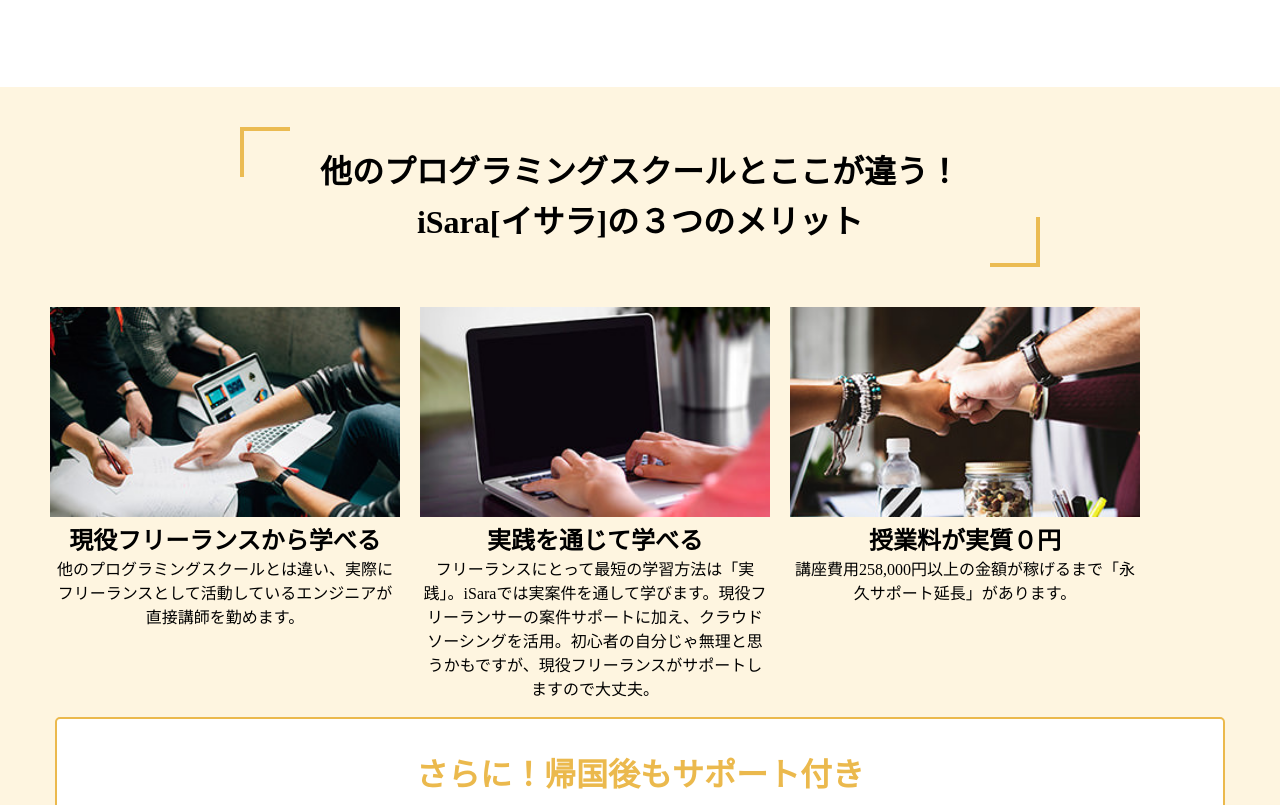
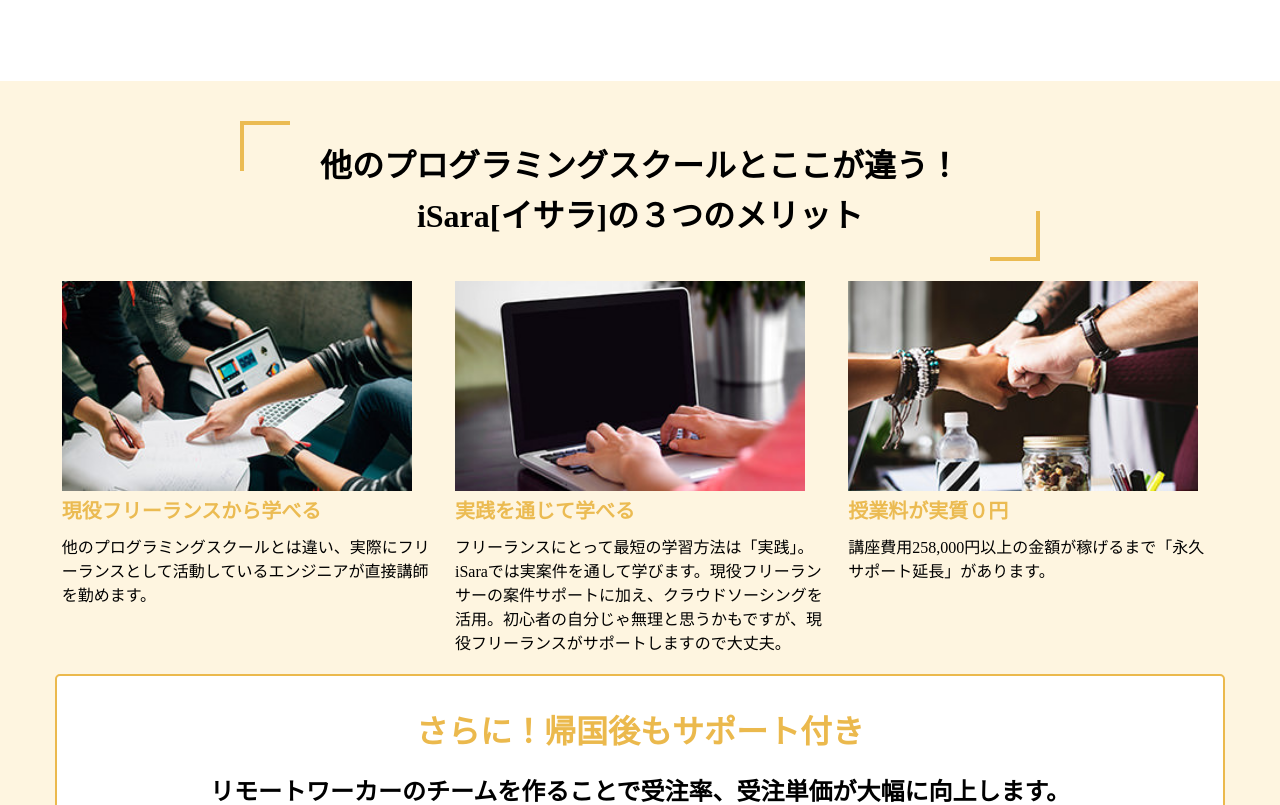
Before and after one commit to SOTARO709/cording-practice-iSara-, a plain HTML site: page index.html in a window 1280 px wide. Shown: the part 3467-4272 px from the top of the page. Drawn offline with nearby package versions, Linux system fonts and the light colour scheme.

Commit message:
タブレット

```diff
--- a/index.html
+++ b/index.html
@@ -95,29 +95,30 @@
     <p>基礎的なプログラミングスキルは無料で学べる時代。</p>
     <p>iSaraでは、基礎知識学習は<span>事前課題</span>と<span>チャットサポート</span>のみ。</p>
   </div>
-    <ul>
-      <li>
+  <div class="l-main_step_wrapper">
+    <div class="l-main_step_container">
       <div class="l-main_step_yellow">
-            <p>STEP.1</p>
+          <p class="l-main_step_top">STEP.1</p>
         </div>
         <p class="l-main_step_bangkok">【バンコク渡航前１ヶ月】</p>
         <p>事前課題で基礎知識を学ぶ</p>
-      </li>
-        <li>
+      </div>
+      <div class="l-main_step_container">
          <div class="l-main_step_yellow">
-              <p>STEP.2</p>
+            <p class="l-main_step_top"> STEP.2</p>
           </div>
-            <p class="l-main_step_bangkok">【バンコク渡航前１ヶ月】</p>
-            <p>事前課題で基礎知識を学ぶ</p>
-        </li>
-        <li>
+            <p class="l-main_step_bangkok">【【バンコク到着後】</p>
+            <p>実践的に稼ぐことに特化した学習</p>
+
+        </div>
+          <div class="l-main_step_container">
           <div class="l-main_step_yellow">
-              <p>STEP.2</p>
+              <p class="l-main_step_top">STEP.2</p>
             </div>
-            <p class="l-main_step_bangkok">【バンコク渡航前１ヶ月】</p>
-            <p>事前課題で基礎知識を学ぶ</p>
-        </li>
-    </ul>
+            <p class="l-main_step_bangkok">【バンコク帰国後】</p>
+            <p>講座実施後の案件獲得サポート</p>
+          </div>
+        </div>
     <div class="l-main_step_blue">
      <div class="l-main_step_blue_wrapper">
       <p>スキルアップしてもフリーランスエンジニアとして食べていくことは難しい。</p>
@@ -147,29 +148,26 @@
       <h1>他のプログラミングスクールとここが違う！<br>iSara[イサラ]の３つのメリット</h1>
      </div>
     </div>
-      <ul class="l-main_merit_contents">
-      <li>
-       <div>
+    <div class="l-main_merit_container">
+      <div class="l-main_merit_grid">
+      <div class="l-main_merit_grid_item">
         <img src="img/learnfromfreelancer.jpg">
         <h2>現役フリーランスから学べる</h2>
         <p>他のプログラミングスクールとは違い、実際にフリーランスとして活動しているエンジニアが直接講師を勤めます。</p>
       </div>
-      </li>
-      <li>
-        <div>
+    <div class="l-main_merit_grid_item">
       <img src="img/learnfromprojects.jpg">
       <h2>実践を通じて学べる</h2>
          <p>フリーランスにとって最短の学習方法は「実践」。iSaraでは実案件を通して学びます。現役フリーランサーの案件サポートに加え、クラウドソーシングを活用。初心者の自分じゃ無理と思うかもですが、現役フリーランスがサポートしますので大丈夫。</p>
     </div>
-       </li>
-       <li>
-        <div>
-         <img src="img/actuallyfree.jpg">
+    <div class="l-main_merit_grid_item">
+      <img  src="img/actuallyfree.jpg">
       <h2>授業料が実質０円</h2>
       <p>講座費用258,000円以上の金額が稼げるまで「永久サポート延長」があります。</p>
      </div>
-       </li>
-    </ul>
+    </div>
+    </div>
+
   <div class="l-main_merit_flame">
    <h1>さらに！帰国後もサポート付き</h1>
    <h2>リモートワーカーのチームを作ることで受注率、受注単価が大幅に向上します。</h2>
@@ -177,7 +175,7 @@
     参加メンバーのチャットグループを作り、帰国後も継続的に案件参加できるようになります。<br>
     また、チームで働くことで継続的に稼ぎやすい仕組みづくりも構築しております。</p>
   </div>
-  <p class="l-main_merit_caution">事前課題ができない人はお断りしております。iSaraでは、無料で学べるプログラミング基礎知識は教えません。事前課題一覧はメールで送りつつ、<br>チャットサポートのみ。従って、本気で取り組まないと結果は出ません。</p>
+  <p class="l-main_merit_caution">事前課題ができない人はお断りしております。iSaraでは、無料で学べるプログラミング基礎知識は教えません。事前課題一覧はメールで送りつつ、チャットサポートのみ。従って、本気で取り組まないと結果は出ません。</p>
   </div>
 </div>
 
--- a/scss/Foundation/_variable.scss
+++ b/scss/Foundation/_variable.scss
@@ -1,6 +1,8 @@
 $breakpoints:(
   sp: "screen and (max-width: 640px)",
   tab: "screen and (max-width: 768px)",
+  tab2: "screen and (max-width: 990px)",
+
   pc: "screen and (max-width: 1190px)",
   // pc: "screen snd (min-width: 961px)",
 )
--- a/scss/Layout/_main.scss
+++ b/scss/Layout/_main.scss
@@ -61,7 +61,7 @@
      &_white{
       margin: 15px auto 50px auto;
       width: 460px;
-      height: 30px;
+      height: 20px;
       background-color: #ffffff;
       @include media(pc){
         margin: 15px auto 20px auto;
@@ -181,6 +181,7 @@
   .l-main{
     // isaraとは
     &_isara{
+      margin-top: -6px;
       width: 100%;
       height: 646px;
       background-color: #FEF5E0;
@@ -303,10 +304,9 @@
         }
       }
     }
-    ul{
-      display: flex;
+    &_wrapper{
       position: absolute;
-      top: 320px;
+      top: 300px;
       left: 50%;
       -ms-transform: translate(-50%,-50%);
       -webkit-transform: translate(-50%,-50%);
@@ -314,40 +314,27 @@
       margin: 0;
       padding:0;
       z-index: 100;
+      display: flex;
+      color: #000000;
       @include media(pc){
-        top: 470px;
-        width: 40%;
        display: block;
-       }
-      li{
-        width: 370px;
-        height: 175px;
-        margin: 10px;
-        list-style: none;
-        border-radius: 5px;
-        background-color: #ffff;
-        text-align: center;
-        border-radius: 15px;
-        @include media(pc){
-          width: 100%;
-          height: 170px;
+       top: 480px;
        }
     }
-      p{
-        padding: 0px 0px 15px 0px;
-        font-weight: 400;
-      }
+    &_container{
+      width: 370px;
+      height: 180px;
+      background-color: #ffff;
+      margin: 10px;
+      border-radius: 10px;;
     }
     &_yellow{
-      margin: 25px auto;
-      width: 80%;
-      height: 25px;
-      border-radius: 7px;
-      background-color: #EBB94D;
+     padding:30px;
+    }
+    &_top{
+      background-color: #EBBB52;
       color: #ffff;
-      @include media(pc){
-
-       }
+      border-radius: 10px;
     }
     &_bangkok{
       font-size: 14px;
@@ -371,6 +358,7 @@
       }
     }
   }
+
 
   // isaraで学べること
   .l-main_study{
@@ -407,10 +395,8 @@
   // iSaraのメリット
   .l-main_merit{
     position: relative;
-    height: 1000px;
     background-color: #FEF5E0;
     @include media(pc){
-      height: 1460px;
     }
     &_wrapper{
       padding: 40px;
@@ -429,43 +415,79 @@
         color: #000000;
       }
     }
-    &_contents{
-      display: flex;
-      padding-top: 30px;
+    &_container{
+      margin: 20px;
+    }
+    &_grid{
+      display: grid;
+      gap: 20px;
+      grid-template-columns: repeat(auto-fit, minmax(300px, 1fr));
       margin: 0 auto;
       @include media(pc){
+        gap: 0px;
+        grid-template-columns: repeat(auto-fit, minmax(280px, 1fr));
+      }
+      @include media(tab2){
        display: block;
-        justify-content: center;
       }
-      li{
-        list-style: none;
+    }
+    &_grid_item{
+      width: 370px;
+      margin: 0 auto;
+      @include media(pc){
+        width: 270px;
+      }
+      @include media(tab2){
+        width: 90%;
+       }
+      img{
+        margin: 0 auto;
+        width: 350px;
+        @include media(pc){
+          width: 270px;
+        }
+      }
+      h2{
+        font-size: 20px;
+        color: #EBBB52;
+        padding-bottom: 10px;
+        @include media(pc){
+          font-size: 16px;
           text-align: center;
-        margin: 10px;
-        width: 350px;
-        height: 400px;
-        img{
-          width: 350px;
+        }
+        p{
+          @include media(pc){
+            font-size: 12px;
+        }
+
       }
     }
   }
-
-
   &_flame{
     width: 1170px;
-      height: 250px;
+    // height: 250px;
     margin: 0 auto;
     border: solid 2px #EBB94D;
     background: #FFFFFF;
     border-radius: 5px;
     text-align: center;
+    @include media(pc){
+      width: 90%;
+    }
     h1{
       color: #EBB94D;
-        padding: 30px 0px 20px 0px;
+      padding: 30px 10px 20px 10px;
+    }
+    p{
+      padding: 20px;
     }
   }
   &_caution{
     text-align: center;
-      padding: 20px;
+    margin: 20px;
+    @include media(pc){
+      font-size: 14px;
+     }
   }
 
 }
@@ -474,10 +496,16 @@
   .l-main_member{
     position: relative;
     height: 820px;
+    @include media(tab2){
+      height: 1540px;
+    }
     &_back{
       width: 100%;
       height: 820px;
       object-fit: cover;
+      @include media(tab2){
+        height: 1540px;
+      }
     }
     &_top{
       text-align: center;
@@ -507,12 +535,19 @@
       margin: 0;
       padding:0;
       z-index: 100;
+      @include media(tab2){
+        display: block;
+        top: 850px;
+      }
       img{
         border-radius: 50%;
         margin: 50px 100px -40px 100px;
         z-index: 200;
         @include media(pc){
           margin: 50px 20px -40px 50px;
+          @include media(tab2){
+            margin: 50px 20px -50px 38%;
+          }
         }
       }
     }
@@ -527,9 +562,16 @@
         margin: 10px;
         width: 280px;
         font-size: 15px;
+        @include media(tab2){
+          width: 700px;
+          height:  220px;
+        }
       }
       &_teacher{
         padding: 50px 10px 0px 10px;
+        @include media(tab2){
+          padding: 30px 10px 0px 10px;
+        }
       }
       &_name{
         padding: 10px;
@@ -538,10 +580,16 @@
         margin: 0 auto;
         text-align: left;
         padding: 30px;
+        @include media(tab2){
+          padding: 10px;
+        }
       }
       &_under{
         padding: 30px;
         text-align: left;
+        @include media(tab2){
+          padding: 10px;
+        }
       }
     }
   }
@@ -649,10 +697,16 @@
   .l-main_learn{
     position: relative;
     height: 950px;
+    @include media(tab2){
+      height: 1220px;
+    }
     img{
       width: 100%;
       height: 800px;
       object-fit: cover;
+      @include media(tab2){
+        height: 1150px;
+      }
     }
     &_top{
       position: absolute;
@@ -672,6 +726,9 @@
       p{
         padding: 10px;
         font-size: 18px;
+        @include media(tab2){
+          font-size: 16px;
+        }
       }
         }
         &_wrapper{
@@ -687,6 +744,10 @@
           z-index: 100;
           text-align: center;
           font-weight: bold;
+          @include media(tab2){
+            top: 650px;
+            display: block;
+          }
           table{
             border-spacing: 0;
             margin: 10px;
@@ -697,6 +758,9 @@
             z-index: 100;
             @include media(pc){
               width: 260px;
+            }
+            @include media(tab2){
+              width: 600px;
             }
           }
           th{
@@ -815,6 +879,9 @@
     background-color:  #F6C14A;
     margin-top: -6px;
     text-align: center;
+    @include media(pc){
+      height: 1230px;
+    }
     h2{
       text-align: center;
       padding-top: 50px;
@@ -824,6 +891,9 @@
       margin-top: 40px;
       span{
         color: #ffff;
+      }
+      @include media(tab2){
+       font-size: 14px;
       }
     }
     &_wrapper{
@@ -863,6 +933,11 @@
         width: 90%;
         height: 320px;
       }
+      @include media(tab2){
+        top: 700px;
+        display: block;
+        height: 900px;
+      }
     }
     &_circle{
       margin: 50px;
@@ -875,6 +950,11 @@
       width: 80%;
       height: 80%;
       }
+      @include media(tab2){
+        width:250px;
+        height: 250px;
+        margin: 0 auto;
+      }
     }
     &_title{
      font-size: 25px;
@@ -885,6 +965,9 @@
       padding-top: 0px;
       margin-bottom: 10px;
       }
+      @include media(tab2){
+        padding-top: 30px;
+      }
     }
     &_text{
       width: 210px;
@@ -892,6 +975,9 @@
       font-size: 15px;
       @include media(pc){
         width: 90%;
+      }
+      @include media(tab2){
+        padding-top: 20px;
       }
     }
   }
@@ -972,9 +1058,16 @@
   .l-main_messege{
     height: 580px;
     text-align: center;
+    @include media(tab2){
+      height: 1300px;
+     }
     img{
     width: 190px;
     height: 145px;
+    @include media(tab2){
+     width: 90%;
+     height: 90%;
+    }
     }
     &_top{
       margin: 50px 0px 20px 0px;
@@ -989,6 +1082,9 @@
     &_wrapper{
       display: flex;
       justify-content: center;
+      @include media(tab2){
+        display: block;
+      }
     }
     &_text{
       width: 650px;
@@ -1005,6 +1101,9 @@
         padding-bottom: 30px;
         list-style-position: inside;
         letter-spacing: 0.08em;
+      }
+      @include media(tab2){
+        padding: 30px;
        }
     }
   }
@@ -1113,7 +1212,7 @@
     }
     &_answer{
       margin: 0 auto;
-      width: 1100px;
+      width: 100%;
       padding: 20px;
       font-weight: bold;
       letter-spacing: 0.1rem;
```
Also changed, not shown: css/style.css, 1 other file. Lines whose indentation alone changed are shown as unchanged.
